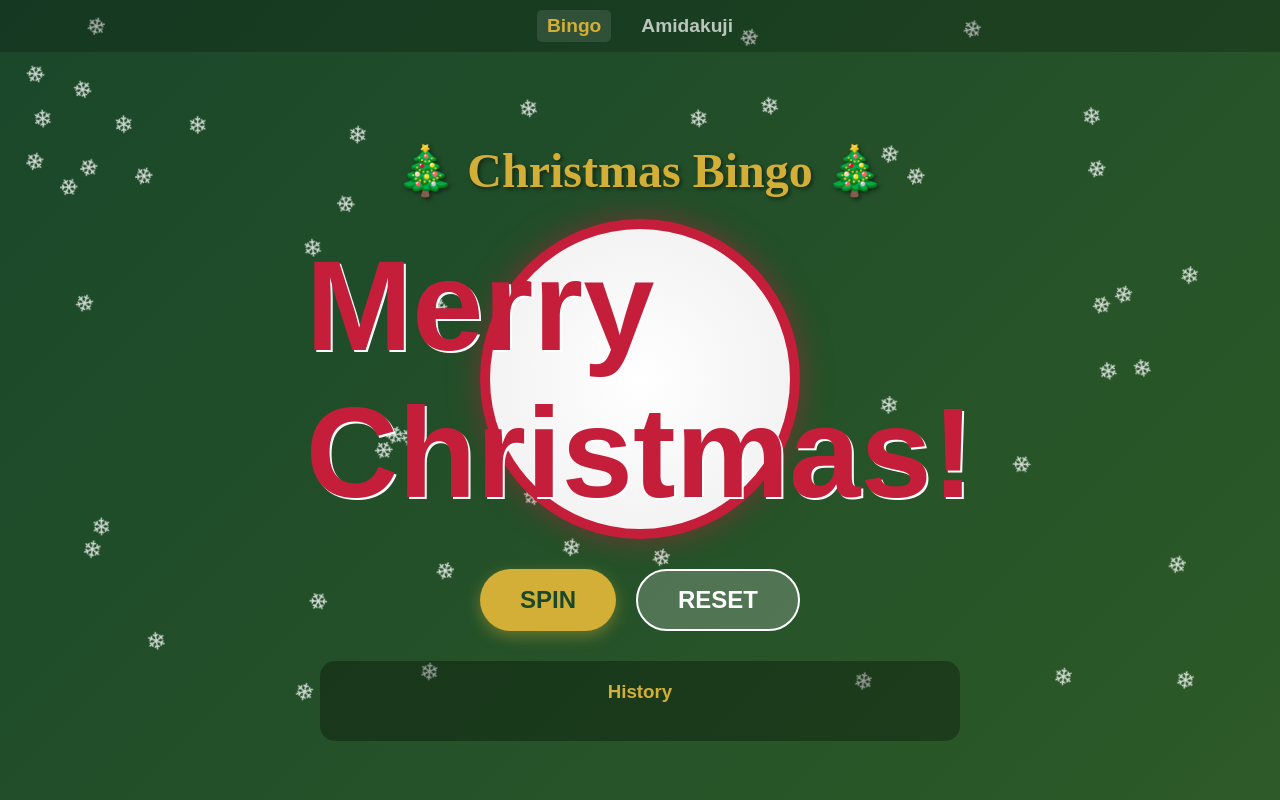
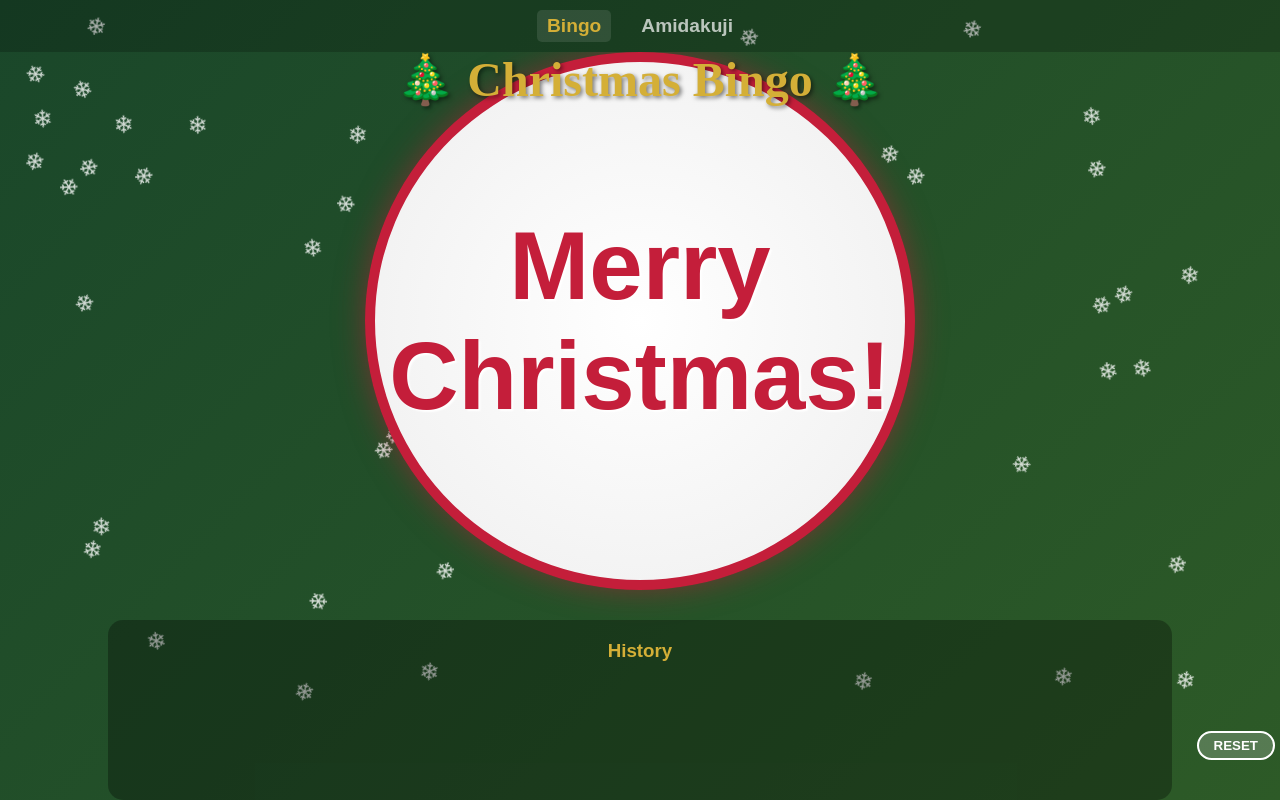
Before and after one commit to yasyasyu/bingo-server, a Vue app in the folder frontend/: page / in a window 1280 px wide. Built offline with nearby package versions, Linux system fonts and the light colour scheme.

Commit message:
feat: Bingoコンポーネントのスタイルと機能を改善し、スピンアニメーションの持続時間を延長

```diff
--- a/frontend/src/components/BingoControls.vue
+++ b/frontend/src/components/BingoControls.vue
@@ -4,16 +4,15 @@ defineProps<{
 }>()
 
 defineEmits<{
-  (e: 'spin'): void
     (e: 'reset'): void
 }>()
 </script>
 
 <template>
     <div class="controls">
-    <button @click="$emit('spin')" :disabled="isSpinning" class="spin-btn">
+        <!-- <button @click="$emit('spin')" :disabled="isSpinning" class="spin-btn">
       {{ isSpinning ? 'Spinning...' : 'SPIN' }}
-    </button>
+    </button> -->
         <button @click="$emit('reset')" :disabled="isSpinning" class="reset-btn">
             RESET
         </button>
@@ -23,13 +22,15 @@ defineEmits<{
 <style scoped>
 .controls {
     display: flex;
-  gap: 20px;
     margin-bottom: 30px;
+    bottom: 10px;
+    right: 5px;
+    position: absolute;
 }
 
 button {
-  padding: 15px 40px;
-  font-size: 1.5rem;
+    padding: 5px 15px;
+    font-size: 0.8 rem;
     border: none;
     border-radius: 50px;
     cursor: pointer;
--- a/frontend/src/components/BingoDisplay.vue
+++ b/frontend/src/components/BingoDisplay.vue
@@ -4,40 +4,51 @@ defineProps<{
     currentNumber: number | null
     isSpinning: boolean
 }>()
+defineEmits<{
+    (e: 'spin'): void
+}>()
 </script>
 
 <template>
-  <div class="display-area">
-    <div class="number-display" :class="{ pop: !isSpinning && currentNumber }">
+    <button class="display-area" @click="$emit('spin')" :disabled="isSpinning">
+        <div
+            :class="[{ 'number-display': typeof displayText === 'number', 'text-display': typeof displayText === 'string' }, { pop: !isSpinning && currentNumber }]">
             {{ displayText }}
         </div>
-  </div>
+    </button>
 </template>
 
 <style scoped>
 .display-area {
     background: rgba(255, 255, 255, 0.1);
     border-radius: 50%;
-  width: 300px;
-  height: 300px;
+    width: 550px;
+    height: 550px;
     display: flex;
     align-items: center;
     justify-content: center;
-  border: 10px solid #c41e3a; /* Christmas Red */
+    border: 10px solid #c41e3a;
+    /* Christmas Red */
     box-shadow: 0 0 30px rgba(196, 30, 58, 0.5);
     margin-bottom: 30px;
     background-image: radial-gradient(circle, #fff 0%, #eee 100%);
 }
 
 .number-display {
-  font-size: 8rem;
+    font-size: 20rem;
     font-weight: bold;
     color: #c41e3a;
-  text-shadow: 2px 2px 0px #fff;
+}
+
+.text-display {
+    font-size: 6rem;
+    font-weight: bold;
+    color: #c41e3a;
+    text-shadow: 2px 2px 2px #fff;
 }
 
 .pop {
-  animation: pop 0.5s cubic-bezier(0.175, 0.885, 0.32, 1.275);
+    animation: pop 0.75s cubic-bezier(.05, .81, .41, 1);
 }
 
 @keyframes pop {
@@ -45,9 +56,20 @@ defineProps<{
         transform: scale(0.5);
         opacity: 0;
     }
+
+    50% {
+        transform: scale(1.2);
+        opacity: 1;
+    }
+
     100% {
         transform: scale(1);
         opacity: 1;
     }
 }
+
+button:disabled {
+    /* opacity: 0.6; */
+    cursor: not-allowed;
+}
 </style>
--- a/frontend/src/components/BingoHistory.vue
+++ b/frontend/src/components/BingoHistory.vue
@@ -19,7 +19,8 @@ defineProps<{
     padding: 20px;
     border-radius: 15px;
     width: 80%;
-  max-width: 600px;
+    /* max-width: 1800px; */
+    min-height: 140px;
 }
 
 .history h3 {
@@ -38,13 +39,14 @@ defineProps<{
 .history-item {
     background: white;
     color: #1a472a;
-  width: 40px;
-  height: 40px;
+    width: 100px;
+    height: 100px;
     border-radius: 50%;
     display: flex;
     align-items: center;
     justify-content: center;
     font-weight: bold;
+    font-size: 3.5rem;
     box-shadow: 0 2px 5px rgba(0, 0, 0, 0.2);
 }
 </style>
--- a/frontend/src/composables/useBingoGame.ts
+++ b/frontend/src/composables/useBingoGame.ts
@@ -53,31 +53,36 @@ export function useBingoGame() {
         }
 
         // ルーレット演出
-        let speed = 50
-        const duration = 3000 // 3秒
+        const duration = 5000 // 5秒
         const startTime = Date.now()
 
         const animate = () => {
             const elapsed = Date.now() - startTime
+            const progress = Math.max(0.1, elapsed) / duration
 
             if (elapsed < duration) {
-                // ランダムな数字を表示
-                displayText.value = Math.floor(Math.random() * 75) + 1
+                // ランダムな数字を表示（履歴にない数字のみ）
+                let randomNum
+                do {
+                    randomNum = Math.floor(Math.random() * 75) + 1
+                } while (history.value.includes(randomNum))
+                displayText.value = randomNum
                 playBeep()
 
-                // 徐々に遅くする
-                if (elapsed > duration * 0.7) {
-                    speed += 10
-                }
+                // イージング関数で徐々に減速（二次関数的な減速）
+                const easeOut = 1 - Math.pow(1 - progress, 2)
+                const speed = 10 + easeOut * 190 // 10ms → 200ms
 
                 setTimeout(() => requestAnimationFrame(animate), speed)
             } else {
-                // 停止
-                displayText.value = targetNumber
-                currentNumber.value = targetNumber
-                history.value = data.history
-                isSpinning.value = false
-                playWin()
+                // 停止前に少し待つ
+                setTimeout(() => {
+                    displayText.value = targetNumber
+                    currentNumber.value = targetNumber
+                    history.value = data.history
+                    isSpinning.value = false
+                    playWin()
+                }, 150)
             }
         }
         animate()
--- a/frontend/src/views/BingoView.vue
+++ b/frontend/src/views/BingoView.vue
@@ -19,19 +19,12 @@ const {
     <div class="bingo-container">
         <h1 class="title">🎄 Christmas Bingo 🎄</h1>
 
-    <BingoDisplay
-      :display-text="displayText"
-      :current-number="currentNumber"
-      :is-spinning="isSpinning"
-    />
-
-    <BingoControls
-      :is-spinning="isSpinning"
-      @spin="spin"
-      @reset="resetGame"
-    />
+        <BingoDisplay :display-text="displayText" :current-number="currentNumber" :is-spinning="isSpinning"
+            @spin="spin" />
 
         <BingoHistory :history="history" />
+
+        <BingoControls :is-spinning="isSpinning" @reset="resetGame" />
 
         <div v-if="seed" class="seed-display">Seed: {{ seed }}</div>
     </div>
@@ -51,17 +44,21 @@ const {
 
 .title {
     font-size: 3rem;
-  color: #d4af37; /* Gold */
-  text-shadow: 2px 2px 4px rgba(0,0,0,0.5);
+    color: #d4af37;
+    position: absolute;
+    top: 0;
+    /* Gold */
+    text-shadow: 2px 2px 4px rgba(0, 0, 0, 0.5);
     margin-bottom: 20px;
-  font-family: 'Brush Script MT', cursive;
+    font-family: cursive;
+    margin-block-start: 0;
 }
 
 .seed-display {
     position: absolute;
     bottom: 10px;
     right: 10px;
-  font-size: 0.8rem;
+    font-size: 1rem;
     color: rgba(255, 255, 255, 0.5);
     font-family: monospace;
 }
```
Lines whose indentation alone changed are shown as unchanged.
